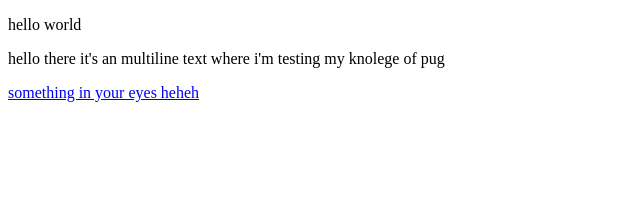
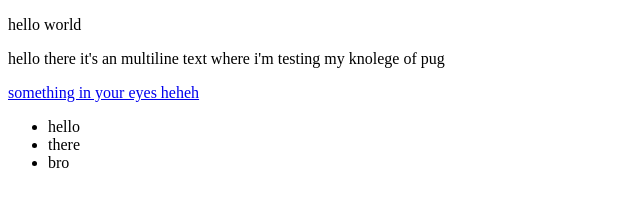
Before and after one commit to babkavokne/atlantida, a website: page index.pug in a window 1280 px wide. Shown: the whole page, without its empty margins (0-640 px from the left). Drawn offline with nearby package versions, Linux system fonts and the light colour scheme; files that its build step writes are made by us from their sources.

Commit message:
test commiting from cli

```diff
--- a/index.pug
+++ b/index.pug
@@ -13,3 +13,4 @@
         it's an multiline text
         where i'm testing my knolege of pug
       a(href="#") something in your eyes heheh
+      include test.pug
--- a/test.pug
+++ b/test.pug
@@ -0,0 +1,4 @@
+ul
+  li hello
+  li there
+  li bro
```
Also changed, not shown: html/index.html.
